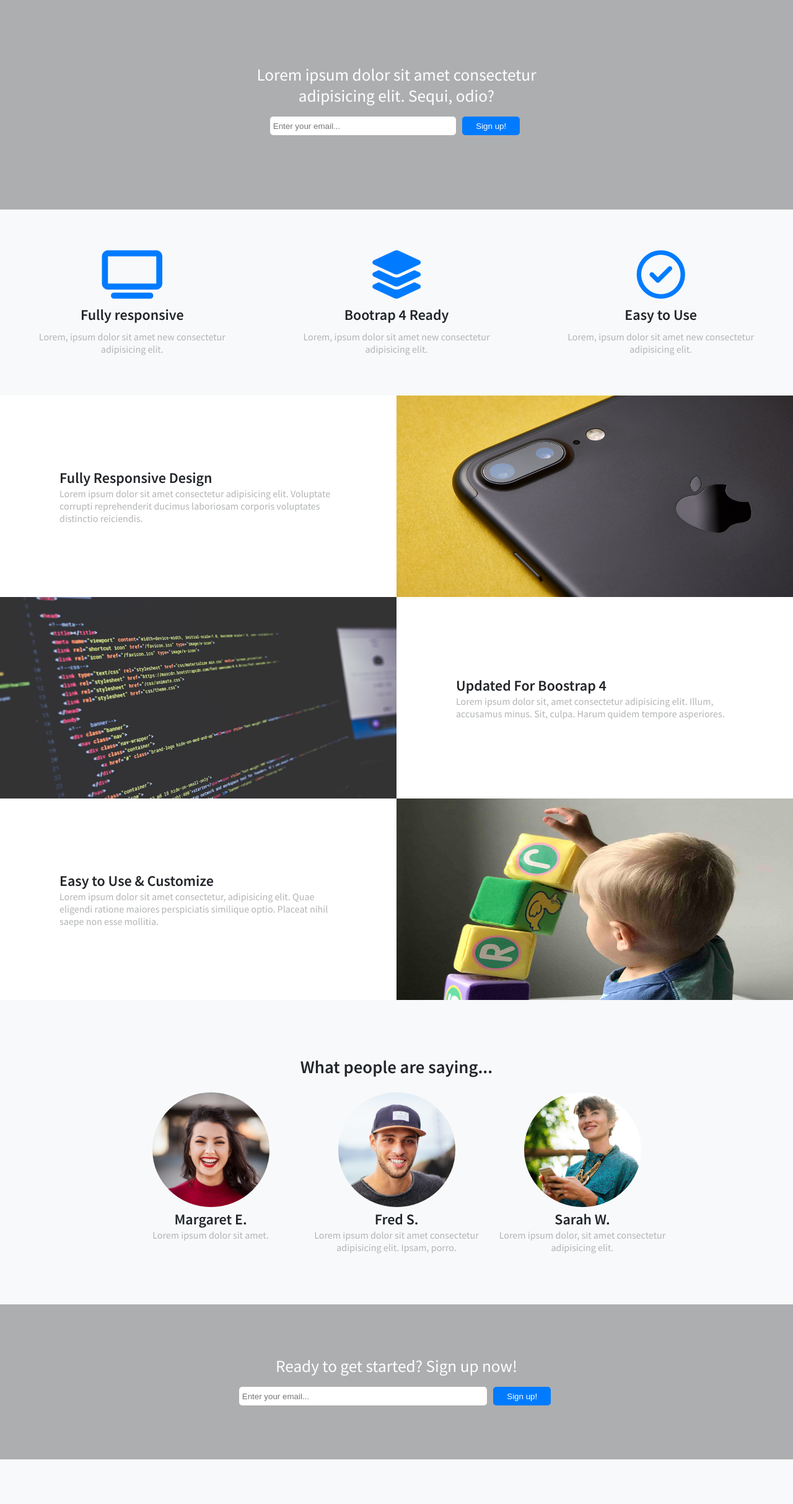
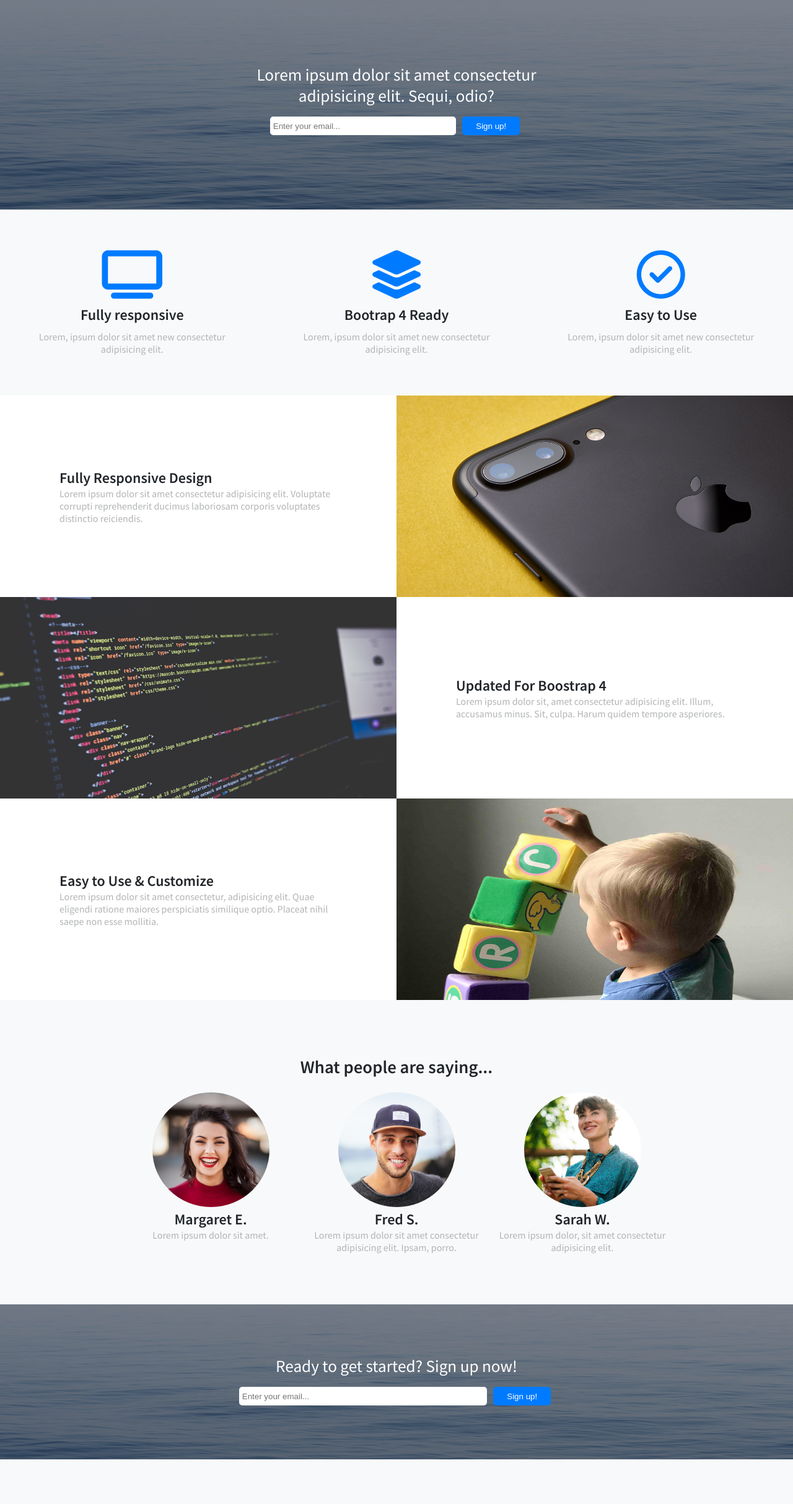
Before and after one commit to ksolovejus/Gulp-template, a website: page index.html in a window 1280 px wide. Shown: the part 52-2478 px from the top of the page at 62% size. Drawn offline with Linux system fonts and the light colour scheme; the site is published under a folder, as on GitHub Pages, so addresses that start at the root find nothing; files whose address does not match are found by name.

Commit message:
maybe-end-2

```diff
--- a/scss/nav-2.scss
+++ b/scss/nav-2.scss
@@ -4,7 +4,7 @@ nav-2{
     display: flex;
     justify-content: center;
     align-items: center;
-    background: rgba(0,0,0,0.3) url(/content/bg-masthead.jpg);
+    background: rgba(0,0,0,0.3) url(content/bg-masthead.jpg);
     background-position: center;
     background-size: cover;
     background-blend-mode: darken;
--- a/scss/nav.scss
+++ b/scss/nav.scss
@@ -2,7 +2,7 @@ nav{
     display: flex;
     justify-content: center;
     align-items: center;
-    background: rgba(0,0,0,0.3) url(/content/bg-masthead.jpg);
+    background: rgba(0,0,0,0.3) url(content/bg-masthead.jpg);
     background-position: center;
     background-size: cover;
     background-blend-mode: darken;
```
Also changed, not shown: app/css/style.css.
